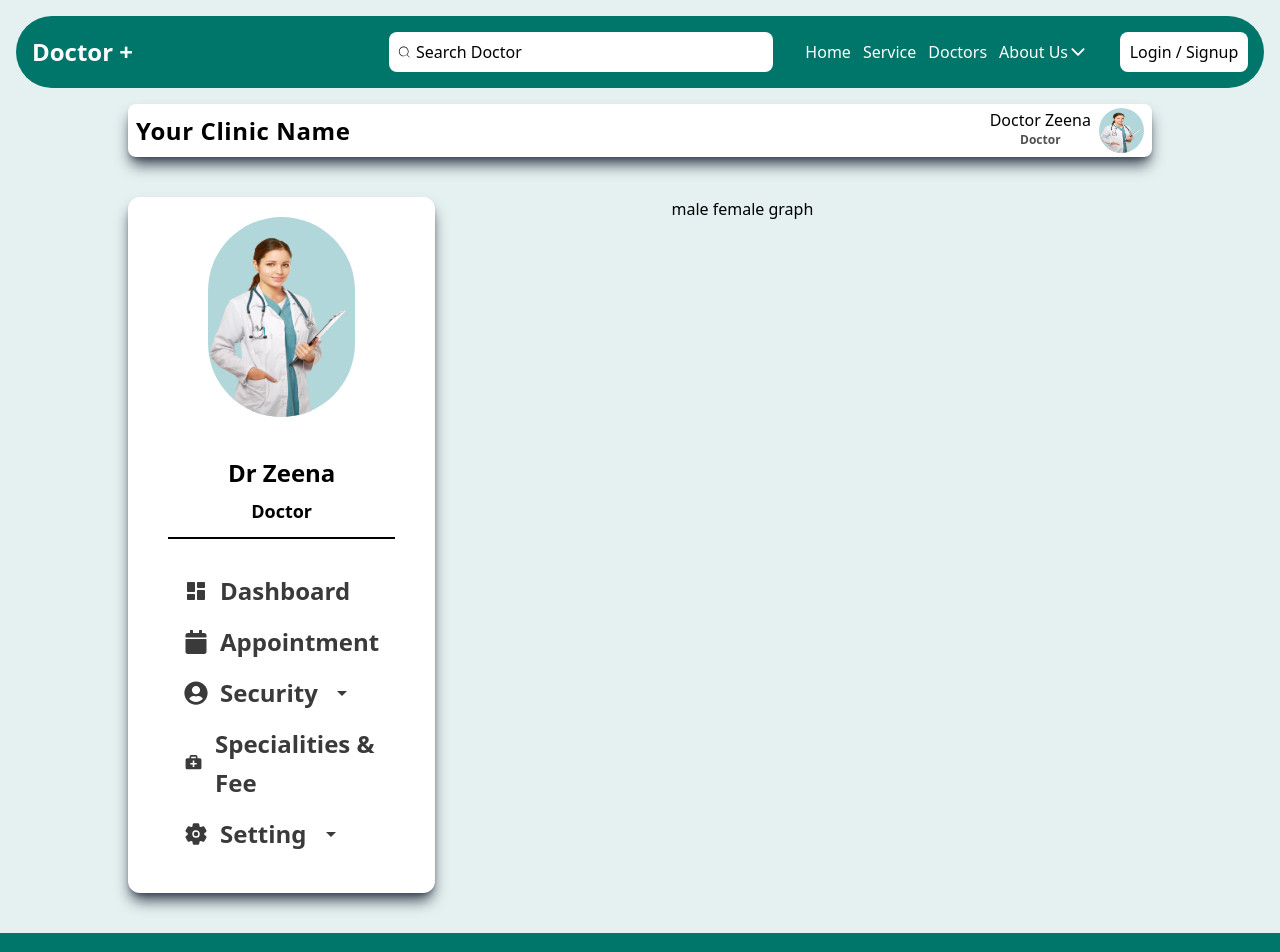
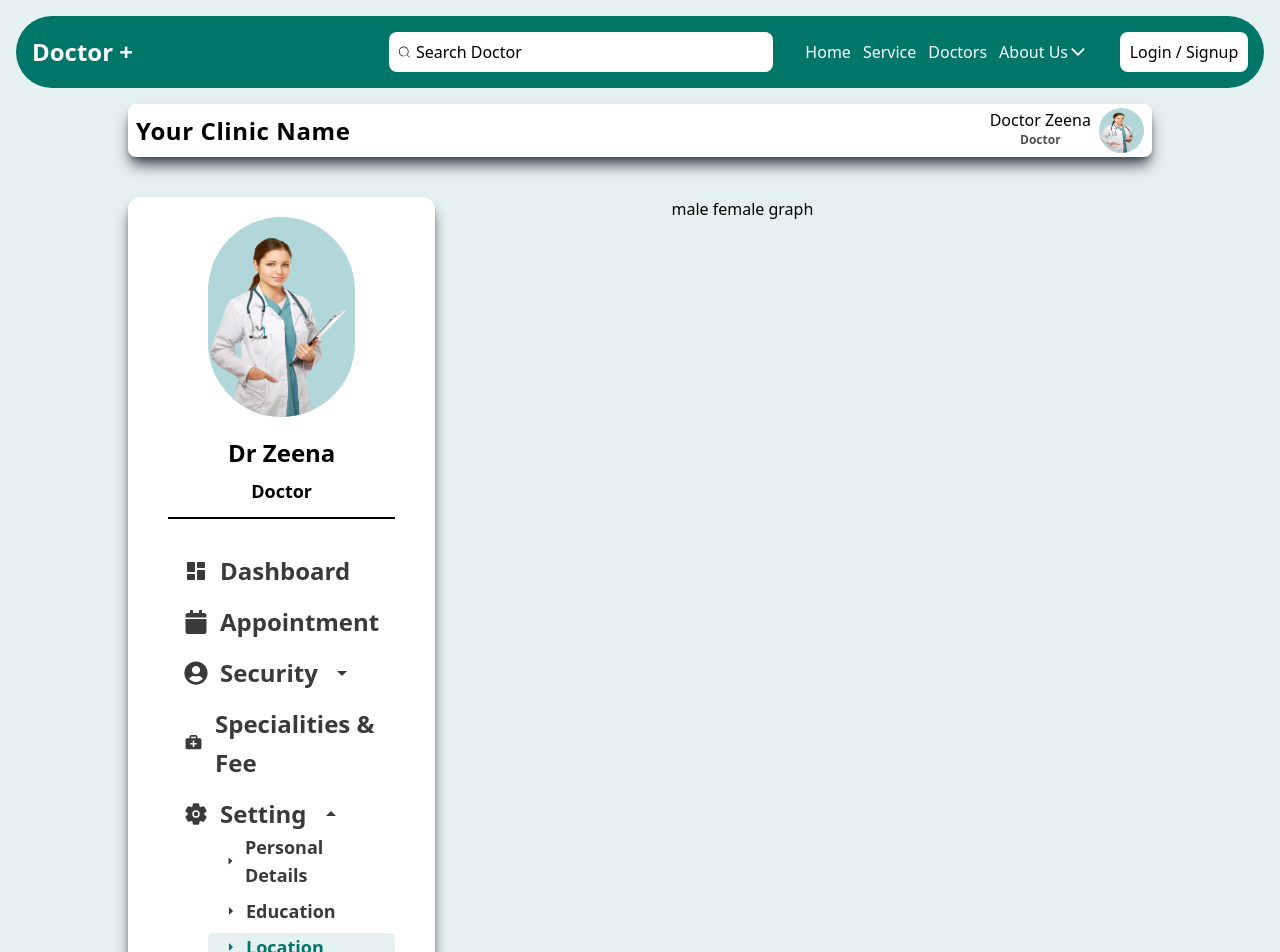
Before and after one commit to Anureng/doctors_dashboard, a React (Create React App) app: page /settings/location in a window 1280 px wide. Shown: the top 952 px of the page. Built offline with nearby package versions, Linux system fonts and the light colour scheme.

Commit message:
change password is done

```diff
--- a/src/components/SidePanel.js
+++ b/src/components/SidePanel.js
@@ -1,77 +1,4 @@
-// import React, { useState } from 'react';
-// import { RiDashboardFill } from "react-icons/ri";
-// import { FaCalendar } from "react-icons/fa";
-// import { FaUserCircle } from "react-icons/fa";
-// import { BiSolidFirstAid } from "react-icons/bi";
-// import { IoSettings } from "react-icons/io5";
-// import { useNavigate } from 'react-router-dom';
-// import { MdArrowDropUp } from "react-icons/md";
-// import { MdOutlineArrowDropDown } from "react-icons/md"
-
-// const SidePanel = () => {
-//     const [isSecurityOpen, setIsSecurityOpen] = useState(false);
-//     const [isSettingOpen, setIsSettingOpen] = useState(false);
-//     const navigate = useNavigate();
-
-//     const handleNavigation = (path) => {
-//         navigate(path);
-//     };
-
-//     return (
-//         <div className='flex flex-col px-10 shadow-lg pb-10 shadow-gray-700 rounded-xl bg-white gap-3'>
-//             <div className='pt-10 mb-5 pb-3 border-b-[2px] border-black px-10 mx-auto'>
-//                 <img className='h-[200px] w-[200px] mx-auto overflow-hidden rounded-full bg-[#017A884D]' alt='doctor' src='/doctor1.png' />
-//                 <p className='font-bold mt-10 text-2xl text-center'>Dr Zeena</p>
-//                 <p className='text-black mt-2 text-center font-bold text-lg'>Doctor</p>
-//             </div>
-//             <div className='text-[#3A3A3A] flex flex-col gap-3 leading-[39px] mx-auto text-2xl font-semibold text-start'>
-//                 <div className='flex gap-3 items-center cursor-pointer' onClick={() => handleNavigation('/dashboard')}>
-//                     <RiDashboardFill />Dashboard
-//                 </div>
-//                 <div className='flex gap-3 items-center cursor-pointer' onClick={() => handleNavigation('/appointment')}>
-//                     <FaCalendar />Appointment
-//                 </div>
-//                 <div className='flex flex-col'>
-//                     <div className='flex gap-3 items-center cursor-pointer' onClick={() => setIsSecurityOpen(!isSecurityOpen)}>
-//                         <FaUserCircle />
-//                         Security
-//                         {isSecurityOpen ? <MdArrowDropUp /> : <MdOutlineArrowDropDown />}
-//                     </div>
-//                     {isSecurityOpen && (
-//                         <div className='flex flex-col gap-2 ml-10 text-xl'>
-//                             <div className='cursor-pointer' onClick={() => handleNavigation('/security/change-password')}>Change Password</div>
-//                             <div className='cursor-pointer' onClick={() => handleNavigation('/security/email-notification')}>Email Notification</div>
-//                             <div className='cursor-pointer' onClick={() => handleNavigation('/security/delete-account')}>Delete Account</div>
-//                         </div>
-//                     )}
-//                 </div>
-//                 <div className='flex gap-3 items-center cursor-pointer' onClick={() => handleNavigation('/fees')}>
-//                     <BiSolidFirstAid />Specialities & Fee
-//                 </div>
-//                 <div className='flex flex-col'>
-//                     <div className='flex gap-3 items-center cursor-pointer' onClick={() => setIsSettingOpen(!isSettingOpen)}>
-//                         <IoSettings />
-//                         Setting
-//                         {isSettingOpen ? <MdArrowDropUp /> : <MdOutlineArrowDropDown />}
-//                     </div>
-//                     {isSettingOpen && (
-//                         <div className='flex flex-col gap-2 ml-10 text-xl'>
-//                             <div className='cursor-pointer' onClick={() => handleNavigation('/settings/personal-details')}>Personal Details</div>
-//                             <div className='cursor-pointer' onClick={() => handleNavigation('/settings/education')}>Education</div>
-//                             <div className='cursor-pointer' onClick={() => handleNavigation('/settings/location')}>Location</div>
-//                         </div>
-//                     )}
-//                 </div>
-//             </div>
-//         </div>
-//     );
-// }
-
-// export default SidePanel;
-
-
-
-import React, { useState } from 'react';
+import React, { useState, useCallback } from 'react';
 import { RiDashboardFill } from "react-icons/ri";
 import { FaCalendar } from "react-icons/fa";
 import { FaUserCircle } from "react-icons/fa";
@@ -80,13 +7,19 @@ import { IoSettings } from "react-icons/io5";
 import { useNavigate, useLocation } from 'react-router-dom';
 import { MdArrowDropUp } from "react-icons/md";
 import { MdOutlineArrowDropDown } from "react-icons/md"
-import { BsCircleFill } from "react-icons/bs";
+import { GoTriangleRight } from "react-icons/go";
 
 const SidePanel = () => {
-    const [isSecurityOpen, setIsSecurityOpen] = useState(false);
-    const [isSettingOpen, setIsSettingOpen] = useState(false);
+    const location = useLocation();
     const navigate = useNavigate();
-    const location = useLocation();
+
+    const shouldOpenSection = useCallback((basePath) => {
+        return location.pathname.startsWith(basePath);
+    }, [location.pathname]);
+
+
+    const [isSecurityOpen, setIsSecurityOpen] = useState(shouldOpenSection('/security'));
+    const [isSettingOpen, setIsSettingOpen] = useState(shouldOpenSection('/settings'));
 
     const handleNavigation = (path) => {
         navigate(path);
@@ -96,11 +29,16 @@ const SidePanel = () => {
         return location.pathname === path ? 'bg-[#0075691A] rounded-md' : 'bg-white';
     };
 
+    const getActiveStyleSub = (path) => {
+        return location.pathname === path ? 'bg-[#0075691A] text-[#007569] rounded-md' : 'bg-white';
+    };
+
+
     return (
         <div className='flex flex-col px-10 shadow-lg pb-10 shadow-gray-700 rounded-xl bg-white gap-3'>
             <div className='pt-5 mb-5 pb-3 border-b-[2px] border-black px-10 mx-auto'>
                 <img className='h-[200px] w-[200px] mx-auto overflow-hidden rounded-full bg-[#017A884D]' alt='doctor' src='/doctor1.png' />
-                <p className='font-bold mt-10 text-2xl text-center'>Dr Zeena</p>
+                <p className='font-bold mt-5 text-2xl text-center'>Dr Zeena</p>
                 <p className='text-black mt-2 text-center font-bold text-lg'>Doctor</p>
             </div>
             <div className='text-[#3A3A3A] flex flex-col gap-3 leading-[39px] mx-auto text-2xl font-semibold text-start'>
@@ -118,13 +56,13 @@ const SidePanel = () => {
                     </div>
                     {isSecurityOpen && (
                         <div className='flex flex-col gap-2 ml-10 text-xl'>
-                            <div className={`cursor-pointer flex items-center gap-2 px-4 w-full ${getActiveStyle('/security/change-password')}`} onClick={() => handleNavigation('/security/change-password')}><BsCircleFill className='text-xs text-[#007569]'/>Change Password</div>
-                            <div className={`cursor-pointer flex items-center gap-2 px-4 w-full ${getActiveStyle('/security/email-notification')}`} onClick={() => handleNavigation('/security/email-notification')}> <BsCircleFill className='text-xs text-[#007569]'/>Email Notification</div>
-                            <div className={`cursor-pointer flex items-center gap-2 px-4 w-full ${getActiveStyle('/security/delete-account')}`} onClick={() => handleNavigation('/security/delete-account')}> <BsCircleFill className='text-xs text-[#007569]'/>Delete Account</div>
+                            <div className={`cursor-pointer flex items-center gap-2 px-4 w-full text-lg ${getActiveStyleSub('/security/change-password')}`} onClick={() => handleNavigation('/security/change-password')}><GoTriangleRight className='text-sm ' />Change Password</div>
+                            <div className={`cursor-pointer flex items-center gap-2 px-4 w-full text-lg ${getActiveStyleSub('/security/email-notification')}`} onClick={() => handleNavigation('/security/email-notification')}> <GoTriangleRight className='text-sm ' />Email Notification</div>
+                            <div className={`cursor-pointer flex items-center gap-2 px-4 w-full text-lg ${getActiveStyleSub('/security/delete-account')}`} onClick={() => handleNavigation('/security/delete-account')}> <GoTriangleRight className='text-sm ' />Delete Account</div>
                         </div>
                     )}
                 </div>
-                <div className={`flex gap-3 items-center  px-4 w-full  cursor-pointer ${getActiveStyle('/fees')}`} onClick={() => handleNavigation('/fees')}>
+                <div className={`flex gap-3 items-center px-4 w-full cursor-pointer ${getActiveStyle('/fees')}`} onClick={() => handleNavigation('/fees')}>
                     <BiSolidFirstAid />Specialities & Fee
                 </div>
                 <div className='flex flex-col'>
@@ -135,9 +73,9 @@ const SidePanel = () => {
                     </div>
                     {isSettingOpen && (
                         <div className='flex flex-col gap-2 ml-10 text-xl'>
-                            <div className={`cursor-pointer flex items-center gap-2 px-4 w-full ${getActiveStyle('/settings/personal-details')}`} onClick={() => handleNavigation('/settings/personal-details')}><BsCircleFill className='text-xs text-[#007569]'/> Personal Details</div>
-                            <div className={`cursor-pointer flex items-center gap-2 px-4 w-full ${getActiveStyle('/settings/education')}`} onClick={() => handleNavigation('/settings/education')}> <BsCircleFill className='text-xs text-[#007569]'/>Education</div>
-                            <div className={`cursor-pointer flex items-center gap-2 px-4 w-full ${getActiveStyle('/settings/location')}`} onClick={() => handleNavigation('/settings/location')}> <BsCircleFill className='text-xs text-[#007569]'/> Location</div>
+                            <div className={`cursor-pointer flex items-center gap-2 px-4 w-full  text-lg ${getActiveStyleSub('/settings/personal-details')}`} onClick={() => handleNavigation('/settings/personal-details')}><GoTriangleRight className='text-sm ' /> Personal Details</div>
+                            <div className={`cursor-pointer flex items-center gap-2 px-4 w-full  text-lg ${getActiveStyleSub('/settings/education')}`} onClick={() => handleNavigation('/settings/education')}> <GoTriangleRight className='text-sm ' />Education</div>
+                            <div className={`cursor-pointer flex items-center gap-2 px-4 w-full  text-lg ${getActiveStyleSub('/settings/location')}`} onClick={() => handleNavigation('/settings/location')}> <GoTriangleRight className='text-sm' /> Location</div>
                         </div>
                     )}
                 </div>
--- a/src/pages/Security.js
+++ b/src/pages/Security.js
@@ -3,6 +3,7 @@ import NavBar from '../components/Navbar';
 import Footer from '../components/Footer';
 import NavbarDashboard from '../components/NavbarDashboard';
 import SidePanel from '../components/SidePanel';
+import { Outlet } from 'react-router-dom';
 
 const Security = () => {
   return (
@@ -15,7 +16,7 @@ const Security = () => {
         <SidePanel />
       </div>
       <div className='w-[60%]'>
-        male female graph
+       <Outlet/>
       </div>
     </section>
 
```
Also changed, not shown: src/components/ChangePassword.js (+21 -18 lines).
